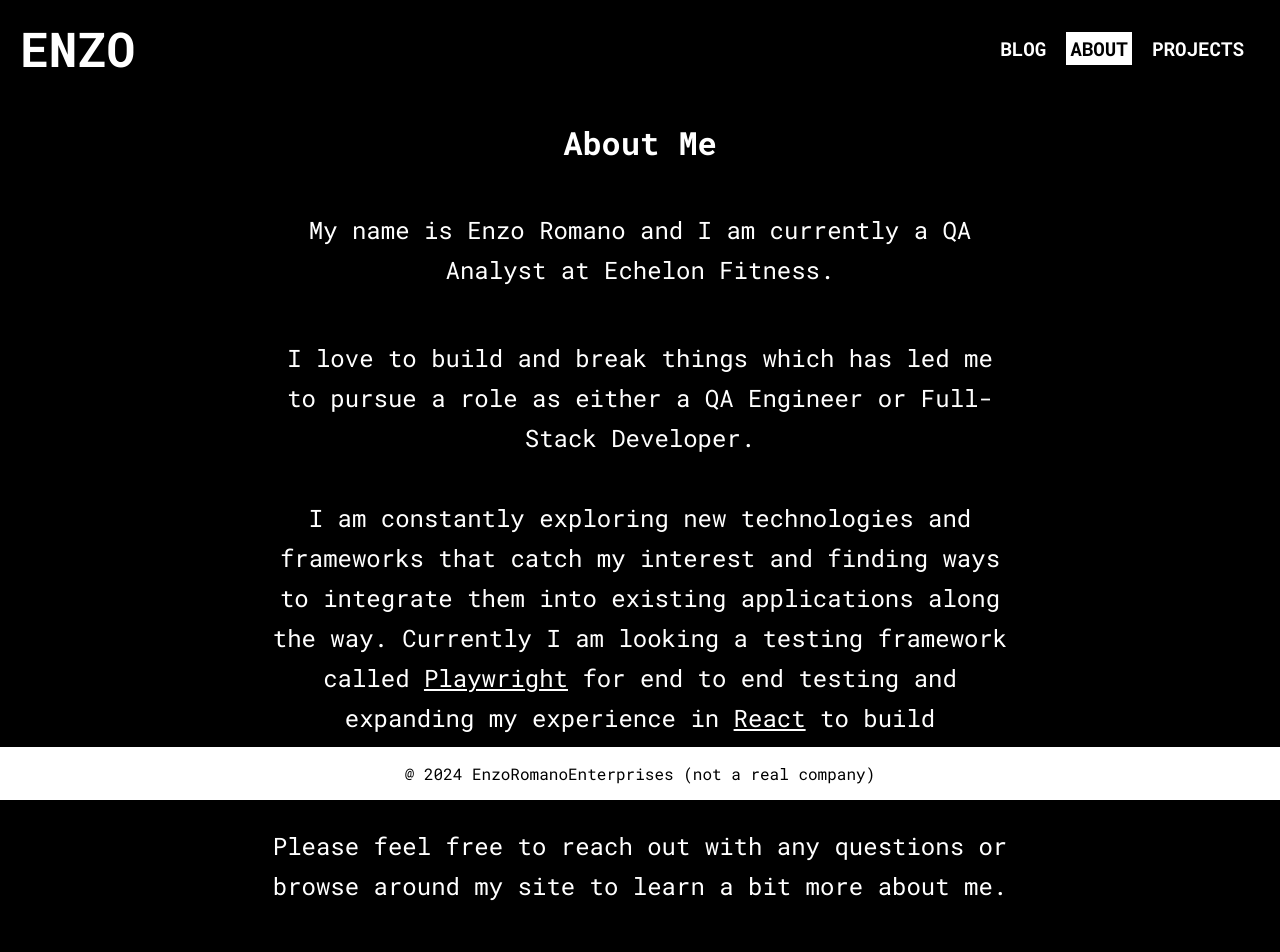
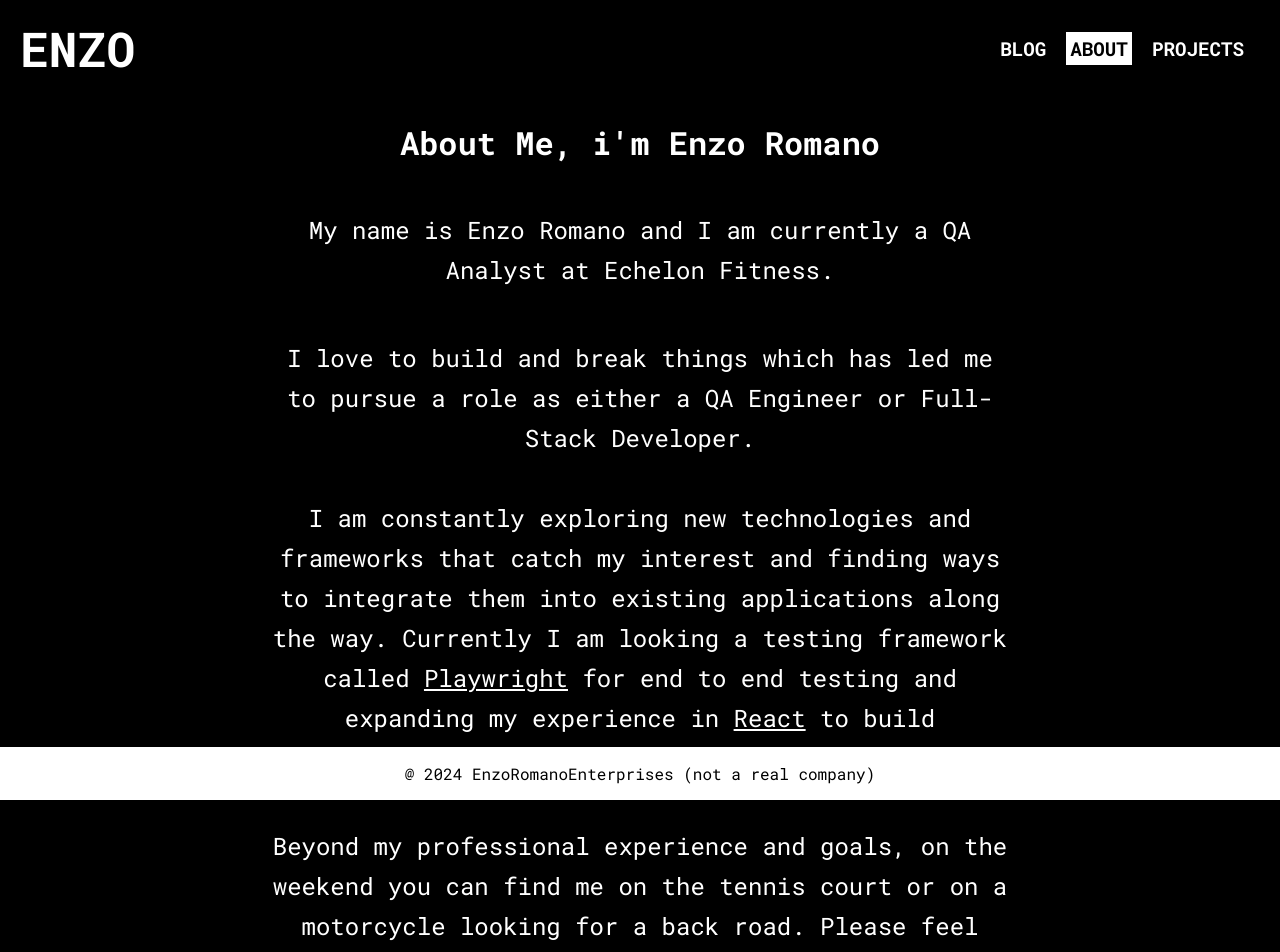
Before and after one commit to enzosromano/portfolio, a React (Create React App) app: page /about in a window 1280 px wide. Shown: the top 952 px of the page. Before the commit the page ends 930 px from the top, so only its background shows below. Built offline with nearby package versions, Linux system fonts and the light colour scheme.

Commit message:
about me text

```diff
--- a/src/pages/About.tsx
+++ b/src/pages/About.tsx
@@ -1,7 +1,7 @@
 export default function Links() {
     return (
         <div>
-            <h1>About Me</h1>
+            <h1>About Me, i'm Enzo Romano</h1>
 
             <div className="summary">
                 <p>
@@ -20,6 +20,8 @@ export default function Links() {
                     &nbsp;to build interactive frontends.
                 </p>
                 <p>
+                    Beyond my professional experience and goals, on the weekend you can find me on the
+                    tennis court or on a motorcycle looking for a back road.
                     Please feel free to reach out with any questions or browse around my site to learn
                     a bit more about me.
                 </p>
```
